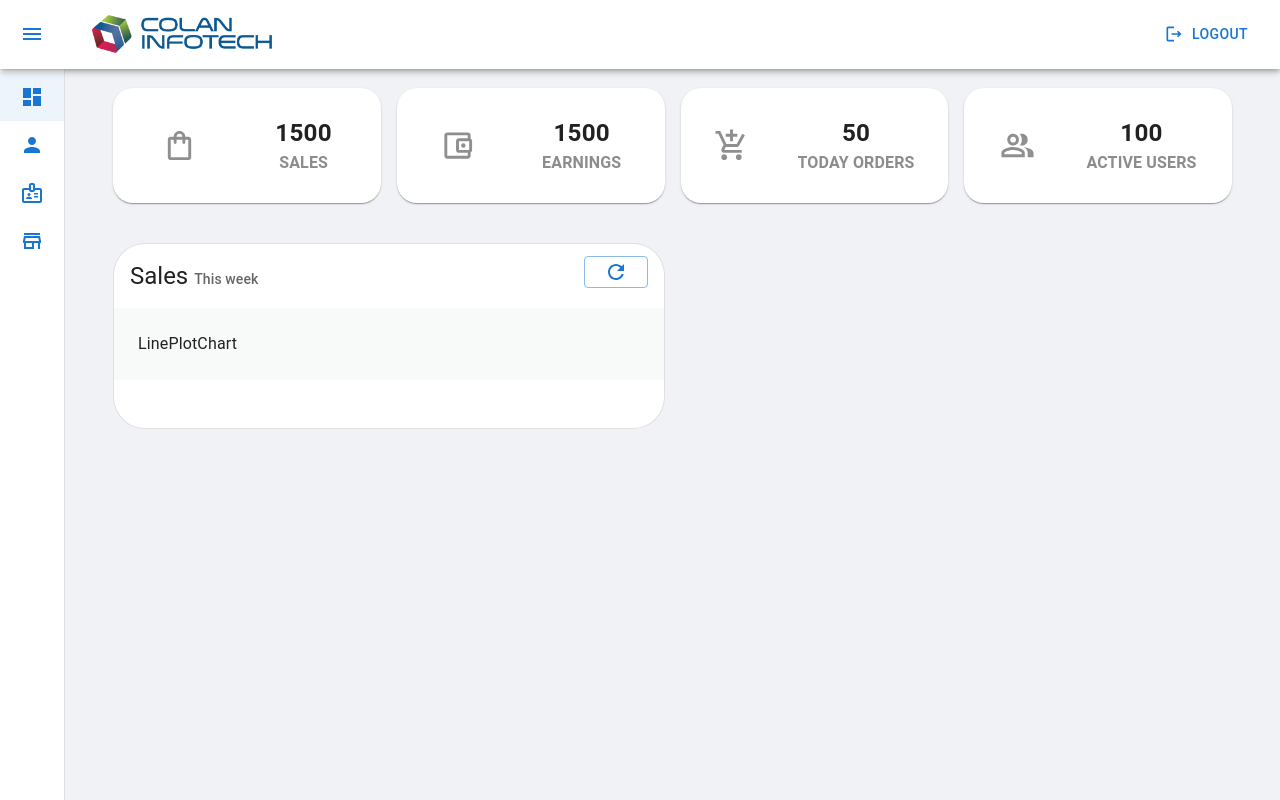
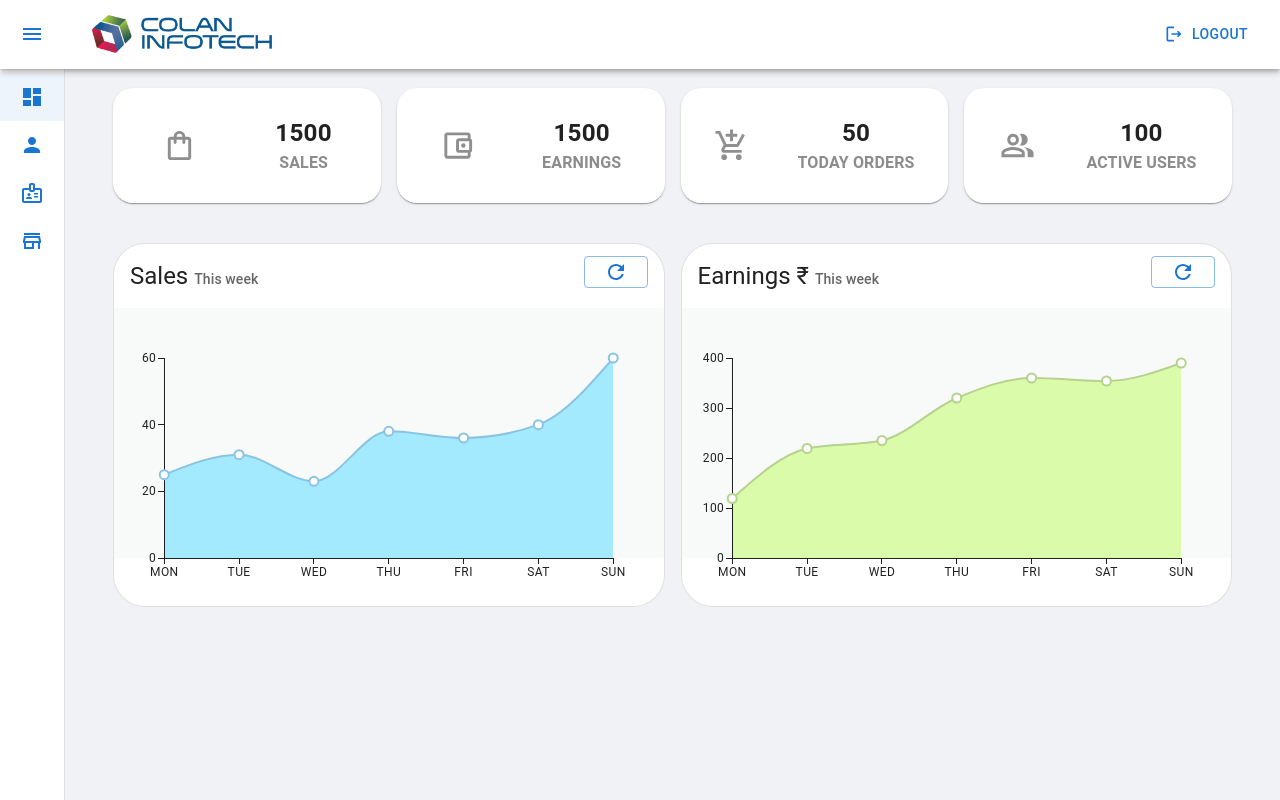
Before and after one commit to anees8/reactjs, a React (Vite) app: page /dashboard in a window 1280 px wide. Built offline with nearby package versions, Linux system fonts and the light colour scheme; sample sign-in values are in the browser's storage; what chance would draw is missing.

Commit message:
07072023

```diff
--- a/package.json
+++ b/package.json
@@ -13,6 +13,7 @@
     "@emotion/styled": "^11.11.0",
     "@mui/icons-material": "^5.11.16",
     "@mui/material": "^5.13.5",
+    "@mui/x-charts": "^6.0.0-alpha.2",
     "@mui/x-data-grid": "^6.9.0",
     "@reduxjs/toolkit": "^1.9.5",
     "axios": "^1.4.0",
--- /dev/null
+++ b/src/components/Dashboard/DashboardChart/EarningCharts.jsx
@@ -0,0 +1,51 @@
+import * as React from 'react';
+import { LineChart } from '@mui/x-charts/LineChart';
+import { Box} from '@mui/material';
+const uData = [119, 219, 235, 320, 360, 354, 390];
+const xLabels = ['MON', 'TUE', 'WED', 'THU', 'FRI', 'SAT', 'SUN'];
+const formattedData = uData.map(value => `$${value}`);
+
+export default function EarningCharts() {
+  const options = {
+    tooltip: {
+      enabled: false,
+    },
+    scales: {
+      x: {
+        type: 'point',
+        data: xLabels,
+      },
+      y: {
+        min: 0,
+      },
+    },
+  };
+
+  return (
+    <Box  sx={{width: "100%",height:"250px"}}>
+    <LineChart
+     height={300}
+      series={[{ type: 'line',data: uData,area: true, color: '#b6d28e' }]}
+      xAxis={[{ scaleType: 'point', data: xLabels }]}
+      options={options}
+      sx={{
+        padding:0,
+        margin:0,
+        width:"100%",
+
+        '.MuiChartsAxis-line': {
+          // display: 'none',
+          padding: 0,
+          margin: 0,
+        },
+        '.MuiChartsAxis-tickContainer': {
+          // display: 'none',
+          padding: 0,
+          margin: 0,
+        },
+
+      }}
+    />
+    </Box>
+  );
+}
--- a/src/components/Dashboard/DashboardChart/LinePlotChart.jsx
+++ /dev/null
@@ -1,9 +0,0 @@
-import React from 'react'
-
-const LinePlotChart = () => {
-  return (
-    <div>LinePlotChart</div>
-  )
-}
-
-export default LinePlotChart
--- /dev/null
+++ b/src/components/Dashboard/DashboardChart/SalesCharts.jsx
@@ -0,0 +1,50 @@
+import * as React from 'react';
+import { LineChart } from '@mui/x-charts/LineChart';
+import { Box} from '@mui/material';
+const uData = [25, 31, 23, 38, 36, 40, 60];
+const xLabels = ['MON', 'TUE', 'WED', 'THU', 'FRI', 'SAT', 'SUN'];
+
+export default function SalesChats() {
+  const options = {
+    tooltip: {
+      enabled: true,
+    },
+    scales: {
+      x: {
+        type: 'point',
+        data: xLabels,
+      },
+      y: {
+        min: 0,
+      },
+    },
+  };
+
+  return (
+    <Box  sx={{width: "100%",height:"250px"}}>
+    <LineChart
+     height={300}
+      series={[{ type: 'line',data: uData, area: true, color: '#89c4e2' }]}
+      xAxis={[{ scaleType: 'point', data: xLabels }]}
+      options={options}
+      sx={{
+        padding:0,
+        margin:0,
+        width:"100%",
+
+        '.MuiChartsAxis-line': {
+          // display: 'none',
+          padding: 0,
+          margin: 0,
+        },
+        '.MuiChartsAxis-tickContainer': {
+          // display: 'none',
+          padding: 0,
+          margin: 0,
+        },
+
+      }}
+    />
+    </Box>
+  );
+}
--- a/src/components/Dashboard/DashboardChart/index.jsx
+++ b/src/components/Dashboard/DashboardChart/index.jsx
@@ -1,12 +1,13 @@
 import React from 'react';
 import { Card, CardHeader, CardContent, Typography, Button, Grid ,CardActions} from '@mui/material';
 import { Refresh} from '@mui/icons-material';
-import LinePlotChart from './LinePlotChart';
-
+import SalesCharts from './SalesCharts';
+import EarningCharts from './EarningCharts';
 
 const DashboardChart = () => {
   return (
-    <Grid item md={6}>
+    <>
+    <Grid item  sm={6} xs={12}>
       <Card variant="outlined" sx={{ borderRadius: '2rem'}}>
         <CardHeader
           title={
@@ -25,8 +26,8 @@ const DashboardChart = () => {
             </div>
           }
         />
-        <CardContent  sx={{backgroundColor:"#f8f9f9",padding:3,margin:0} } >
-          <LinePlotChart/>
+        <CardContent  sx={{backgroundColor:"#f8f9f9",padding:0,margin:0} } >
+          <SalesCharts/>
 
         </CardContent>
         <CardActions sx={{padding:3}}>
@@ -34,6 +35,35 @@ const DashboardChart = () => {
         </CardActions>
       </Card>
     </Grid>
+     <Grid item  sm={6} xs={12}>
+     <Card variant="outlined" sx={{ borderRadius: '2rem'}}>
+       <CardHeader
+         title={
+           <Typography variant="h5" component="div">
+     Earnings{' ₹ '}
+     <Typography variant="subtitle2" component="small" color="text.secondary">
+       This week
+     </Typography>
+   </Typography>
+         }
+         action={
+           <div>
+             <Button variant="outlined" size="small" sx={{ marginRight: '0.5rem' }}>
+               <Refresh />
+             </Button>
+           </div>
+         }
+       />
+       <CardContent  sx={{backgroundColor:"#f8f9f9",padding:0,margin:0} } >
+         <EarningCharts/>
+
+       </CardContent>
+       <CardActions sx={{padding:3}}>
+
+       </CardActions>
+     </Card>
+   </Grid>
+   </>
   );
 };
 
--- a/src/components/Dashboard/index.jsx
+++ b/src/components/Dashboard/index.jsx
@@ -5,7 +5,7 @@ import DashboardChart from "./DashboardChart/index";
 
 const Dashboard = () => {
   return (
-      <Container maxWidth="xxl">
+      <Container maxWidth="xl">
       <Box sx={{marginBottom:"40px"}}>
       <DashboardCard />
       </Box>
```
Also changed, not shown: 1 other file (tests, documents, lock files or other folders).
